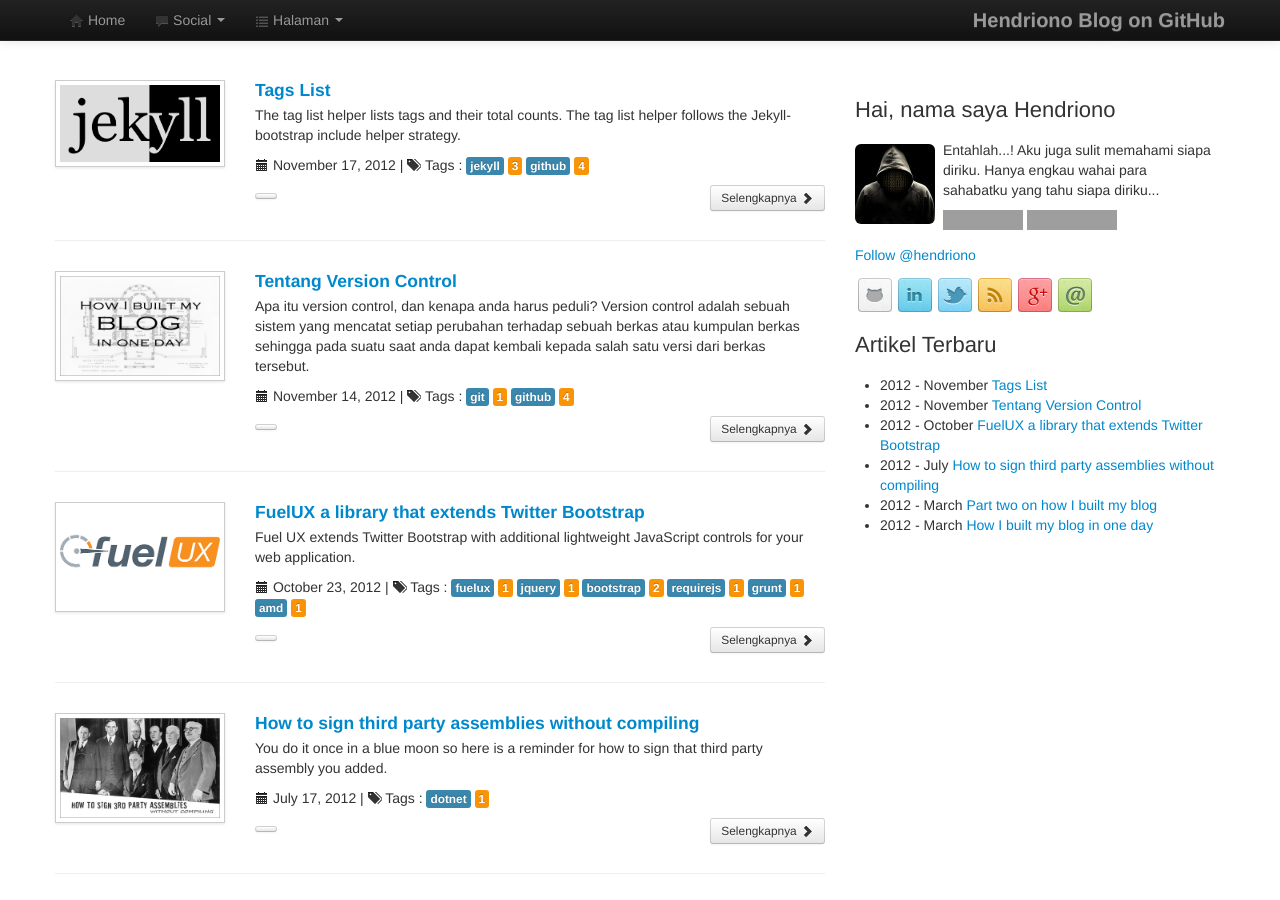
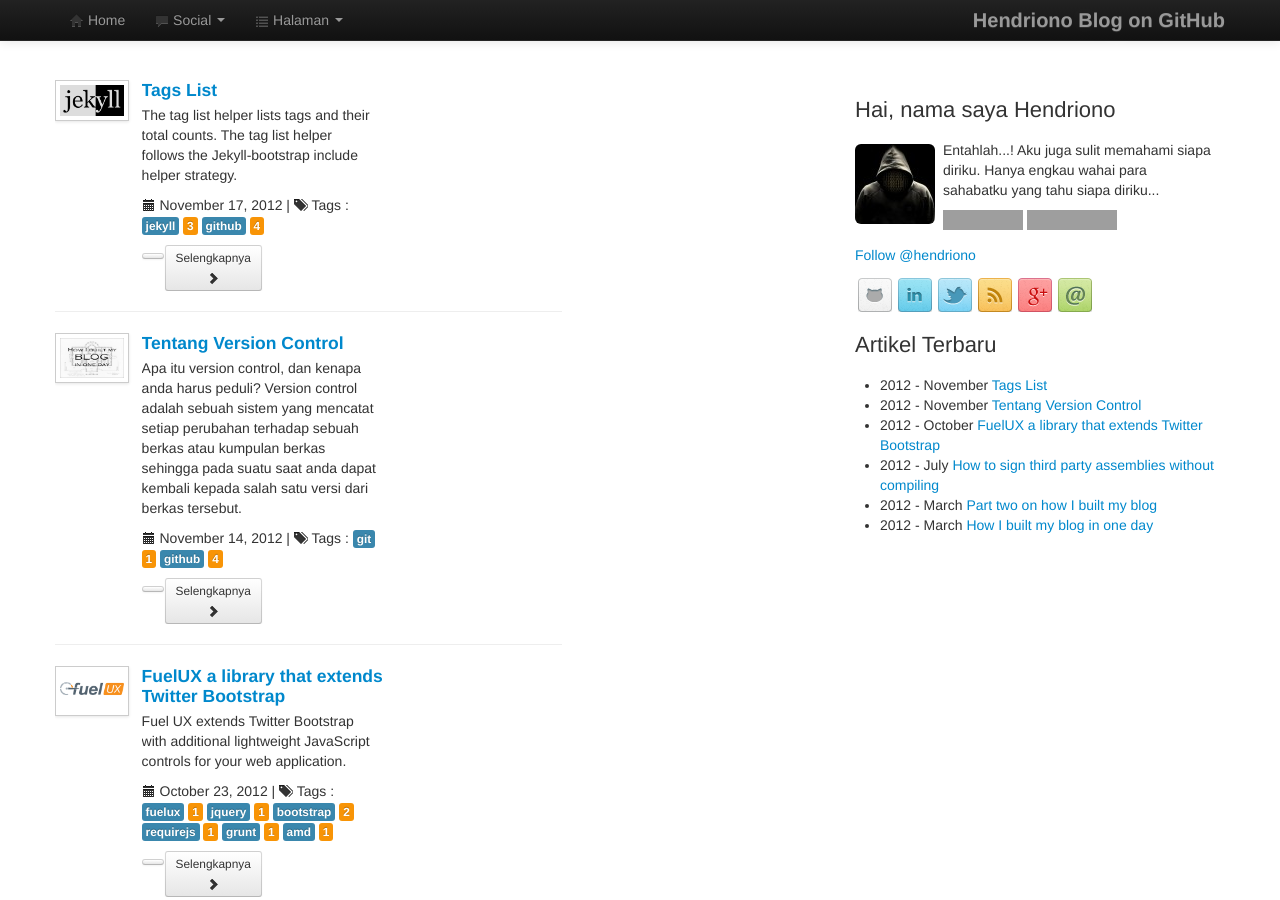
Before and after one commit to hendriono/hendriono.github.com, a Jekyll site: the page built from index.html, in a window 1280 px wide and 900 px high. Built offline with Jekyll 4.4.1, drawn with Linux system fonts in a browser that asks for light colours; nearby versions of some CDN libraries; Markdown is read by kramdown in place of the engine named in the settings; comment, search, counter and statistics services are not loaded; grey boxes are pictures that could not be loaded.

Commit message:
Dibuat Fluid

```diff
--- a/_includes/post_footer.html
+++ b/_includes/post_footer.html
@@ -1,4 +1,4 @@
-<div class="row">
+<div class="row-fluid">
   <div class="span12 column">
     {% if site.related_posts.size >= 1 %}
       <h2>Artikel Terkait</h2>
@@ -13,14 +13,14 @@
   </div>
 </div>
 
-<div class="row">
+<div class="row-fluid">
   <div class="span6 columns">&nbsp;</div>
   <div class="span6 column">
   <p class="pull-right">{% if page.previous.url %} <a href="{{page.previous.url}}" title="Previous Post: {{page.previous.title}}"><i class="icon-chevron-left"></i></a>   {% endif %}   {% if page.next.url %}  <a href="{{page.next.url}}" title="Next Post: {{page.next.title}}"><i class="icon-chevron-right"></i></a>   {% endif %} </p>
   </div>
 </div>
 
-<div class="row">
+<div class="row-fluid">
     <div class="span12 columns" id="post-comments">
     {% if page.comments %}
     <h2><a href="http://hendriono.github.com{{ page.url }}#disqus_thread" data-disqus-identifier="{{ page.url }}"></a></h2>
--- a/_includes/post_header.html
+++ b/_includes/post_header.html
@@ -1,10 +1,10 @@
-<div class="row">
+<div class="row-fluid">
   <div class="span12 column">
     <p><h1>{{ page.title }}</h1></p>
   </div>
 </div>
 
-<div class="row">
+<div class="row-fluid">
   <div class="span10 column">
     <p><i class="icon-calendar"></i> {{ page.date | date: "%B %e, %Y" }} | {{ page.category }} | <i class="icon-tags"></i> {% assign tags_list = page.tags %} {% include helpers/tags_list.html %}</p>
     <p><a href="https://twitter.com/share" class="twitter-share-button" data-via="dedehendriono">Tweet</a> <g:plusone size="medium"></g:plusone></p>
@@ -14,7 +14,7 @@
   </div>
 </div>
 
-<div class="row">
+<div class="row-fluid">
   <div class="span12 column">
     <hr>
   </div>
--- a/_layouts/layout.html
+++ b/_layouts/layout.html
@@ -33,7 +33,7 @@
     <div class="container">
       <div class="marketing">
         <div class="content">
-          <div class="row">
+          <div class="row-fluid">
             <div class="span8 columns">
               {{ content }}
             </div>
--- a/_layouts/post.html
+++ b/_layouts/post.html
@@ -3,7 +3,7 @@ layout: default
 ---
 
 <div class="content">
-  <div class="row">
+  <div class="row-fluid">
     <div class="span12 columns">
       {% include post_header.html %}
       {{ content }}
--- a/index.html
+++ b/index.html
@@ -3,9 +3,9 @@ layout: layout
 title: "Hendriono"
 ---
 {% for post in site.posts offset: 0 limit: 50 %}
-<div class="row">
+<div class="row-fluid">
   <div class="span8">
-    <div class="row media">
+    <div class="row-fluid media">
       <div class="span2">
         <a class="pull-left" href="{{ post.url }}" >
           <img border="0" width="250" height="150" src="/img/posts/{{ post.image }}" alt="{{ post.title }}" class="img-polaroid media-object">
@@ -18,7 +18,7 @@ title: "Hendriono"
         <i class="icon-calendar"></i> {{ post.date | date: "%B %e, %Y" }}
         | <i class="icon-tags"></i> Tags : {% assign tags_list = post.tags %} {% include helpers/tags_list.html %}
         </p>
-        <div class="row"><div class="span3 column"><a href="http://hendriono.github.com{{ post.url }}#disqus_thread" data-disqus-identifier="{{ post.url }}" class="btn btn-small"></a></div><div class="span3 column "><span class="pull-right"><a href="{{ post.url }}" class="btn btn-small">Selengkapnya <i class="icon-chevron-right"></i></a></span></div></div>
+        <div class="row-fluid"><div class="span3 column"><a href="http://hendriono.github.com{{ post.url }}#disqus_thread" data-disqus-identifier="{{ post.url }}" class="btn btn-small"></a></div><div class="span3 column "><span class="pull-right"><a href="{{ post.url }}" class="btn btn-small">Selengkapnya <i class="icon-chevron-right"></i></a></span></div></div>
       </div>
     </div>
     <hr>
```
